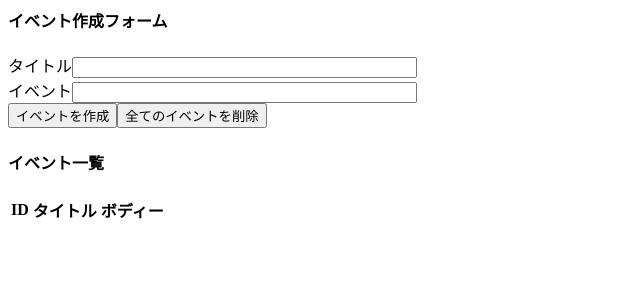
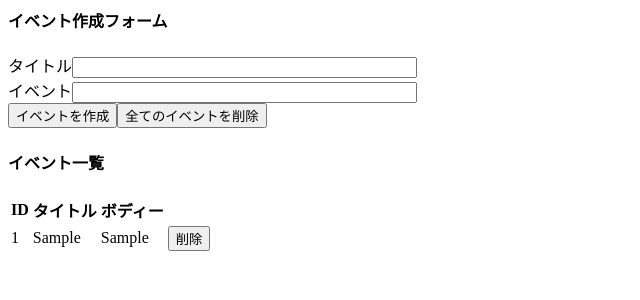
Before and after one commit to tksat/study, a React (Create React App) app in the folder react-hooks/: page / in a window 1280 px wide. Both pictures are taken after typing "Sample", "Sample" into the empty fields and a click on the button "イベントを作成". Shown: the top 300 px of the page, without its empty margins (0-640 px from the left). Built offline with nearby package versions, Linux system fonts and the light colour scheme.

Commit message:
イベントの詳細を表示

```diff
--- a/react-hooks/src/components/App.js
+++ b/react-hooks/src/components/App.js
@@ -1,5 +1,6 @@
 import React, { useState, useReducer } from 'react';
 import reducer from "../reducers/"
+import Event from "./Event"
 
 function App() {
   const [state, dispatch] = useReducer(reducer, [])
@@ -38,8 +39,8 @@ function App() {
             <th>ID</th>
             <th>タイトル</th>
             <th>ボディー</th>
-            <th></th>
           </tr>
+          { state.map(event => <Event key={event.id} event={event} dispatch={dispatch}/>) }
         </thead>
         <tbody>
         </tbody>
--- /dev/null
+++ b/react-hooks/src/components/Event.js
@@ -0,0 +1,19 @@
+import React from "react"
+
+const Event = ({event, dispatch}) => {
+  const {id, title, body} = event
+  const deleteEvent = () => {
+    dispatch({type:"DELETE_EVENT", id})
+  }
+
+  return(
+    <tr key={id}>
+      <td>{id}</td>
+      <td>{title}</td>
+      <td>{body}</td>
+      <td><button onClick={deleteEvent}>削除</button></td>
+    </tr>
+  )
+}
+
+export default Event
--- a/react-hooks/src/reducers/index.js
+++ b/react-hooks/src/reducers/index.js
@@ -6,7 +6,7 @@ const events = (state = [], action) => {
       let id = length === 0 ? 1 : state[length - 1].id + 1
       return [...state, {id, ...event}];
     case "DELETE_EVENT":
-      const events = state.filter( state.id !== action.id )
+      const events = state.filter( event => event.id !== action.id )
       return [...events];
     case "DELETE_ALL_EVENT":
       return [];
```
